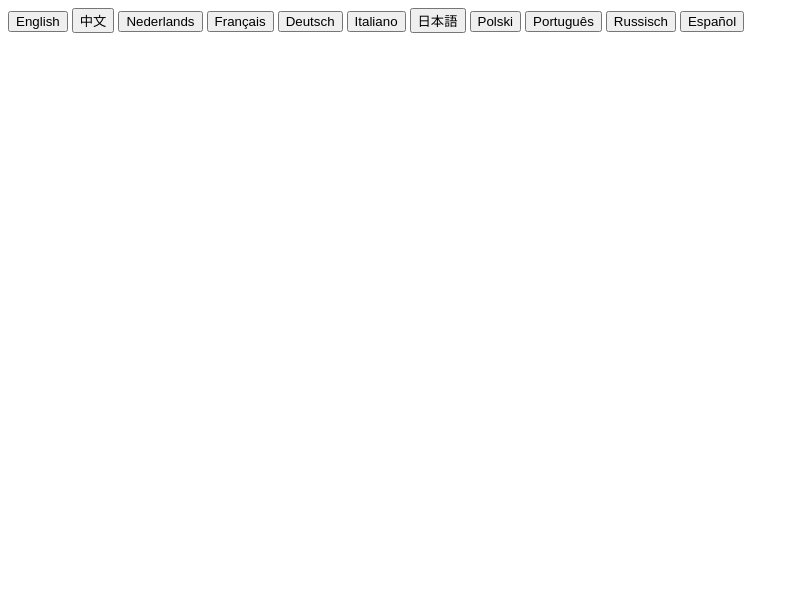
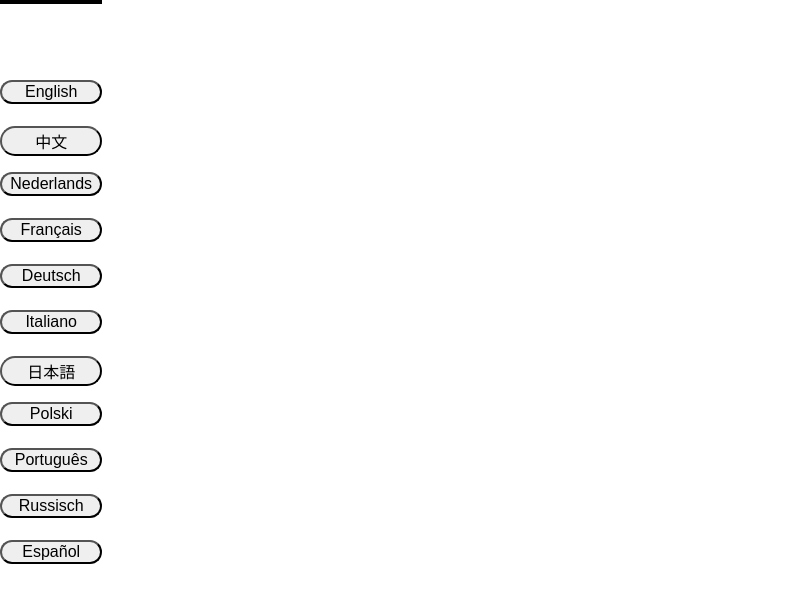
Before and after one commit to magicoflolis/userscriptrepo, a plain HTML site: page ExternalTranslator/menu.html in a window 1280 px wide. Shown: the whole page, without its empty margins (0-807 px from the left). Drawn offline with Linux system fonts and the light colour scheme.

Commit message:
fix
Signed-off-by: magicoflolis <magicoflolis@gmail.com>

```diff
--- a/ExternalTranslator/external.css
+++ b/ExternalTranslator/external.css
@@ -13,8 +13,8 @@
   height: -moz-max-content;
   height: -webkit-max-content;
   height: max-content;
-  top: 0;
-  left: 0;
+  top: 0px !important;
+  left: 0px !important;
   z-index: 1000;
   position: fixed;
 }
--- a/ExternalTranslator/menu.html
+++ b/ExternalTranslator/menu.html
@@ -4,13 +4,14 @@
   <meta charset="utf-8">
   <meta name="viewport" content="width=device-width, initial-scale=1">
   <title>External Translator Sidebar</title>
+  <link rel="stylesheet" type="text/css" href="external.css"></link>
 </head>
 <body>
+  <div class="btNav">
 <div class="debug">
   <div id="info"></div>
   <div id="output"></div>
 </div>
-<div class="btNav">
   <form>
     <button class="css-901oao r-poiln3 r-1qqlz1x r-urgr8i r-1vkxrha r-1dgebii r-18z3xeu r-b5skir r-1fmj7o5 r-18jsvk2 css-4rbku5" type="button" onclick="i18next.changeLanguage('en')">English</button>
     <button class="css-901oao r-poiln3 r-1qqlz1x r-urgr8i r-1vkxrha r-1dgebii r-18z3xeu r-b5skir r-1fmj7o5 r-18jsvk2 css-4rbku5" type="button" onclick="i18next.changeLanguage('zh')">中文</button>
```
